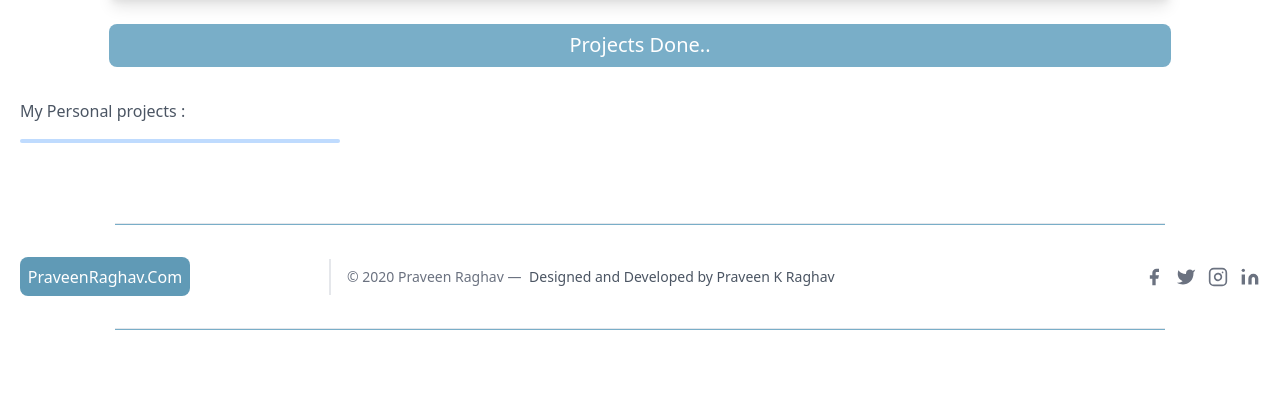
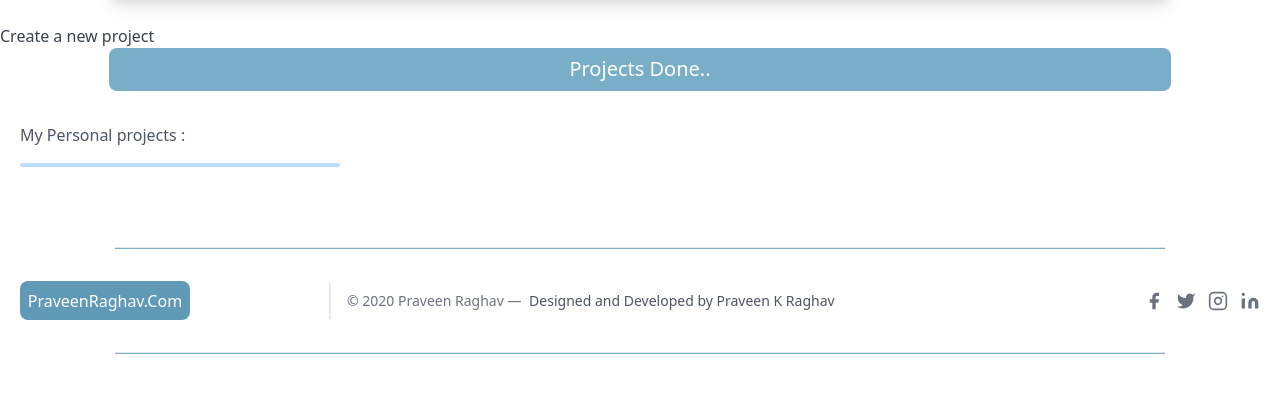
Before and after one commit to praveenraghav97/personalweb, a Django app: page /projects/ in a window 1280 px wide. Shown: the part 80-473 px from the top of the page. Run offline with Django 3.2, Linux system fonts and the light colour scheme; data that the repository does not hold is empty; parts of the project's set-up code (start-up, migrations or seed data) failed here and were passed over.

Commit message:
Updated Project Page 1

```diff
--- a/projects/urls.py
+++ b/projects/urls.py
@@ -6,5 +6,5 @@ from projects import views
 app_name = 'projects'
 urlpatterns = [
     path('', views.projects_home, name='projects-home'),
-    path('create_project', views.create_project, name='create-project' )
+    path('create_project/', views.create_project, name='create-project')
 ]
--- a/templates/projects/projects-home.html
+++ b/templates/projects/projects-home.html
@@ -3,6 +3,8 @@
 
 {% block content %}
     <section class="text-gray-700 body-font">
+    <h4><a href="{% url 'projects:create-project' %}"> Create a new project</a></h4>
+
     <h6 style="text-align: center; font-size: 15pt; color: white; background-color: #79aec8; width: 83%; margin: auto; border-radius: 8px;padding: 0.5%">Projects Done..</h6>
       <div class="container px-5 py-8 mx-auto">
         <div class="flex flex-wrap w-full mb-20">
```
